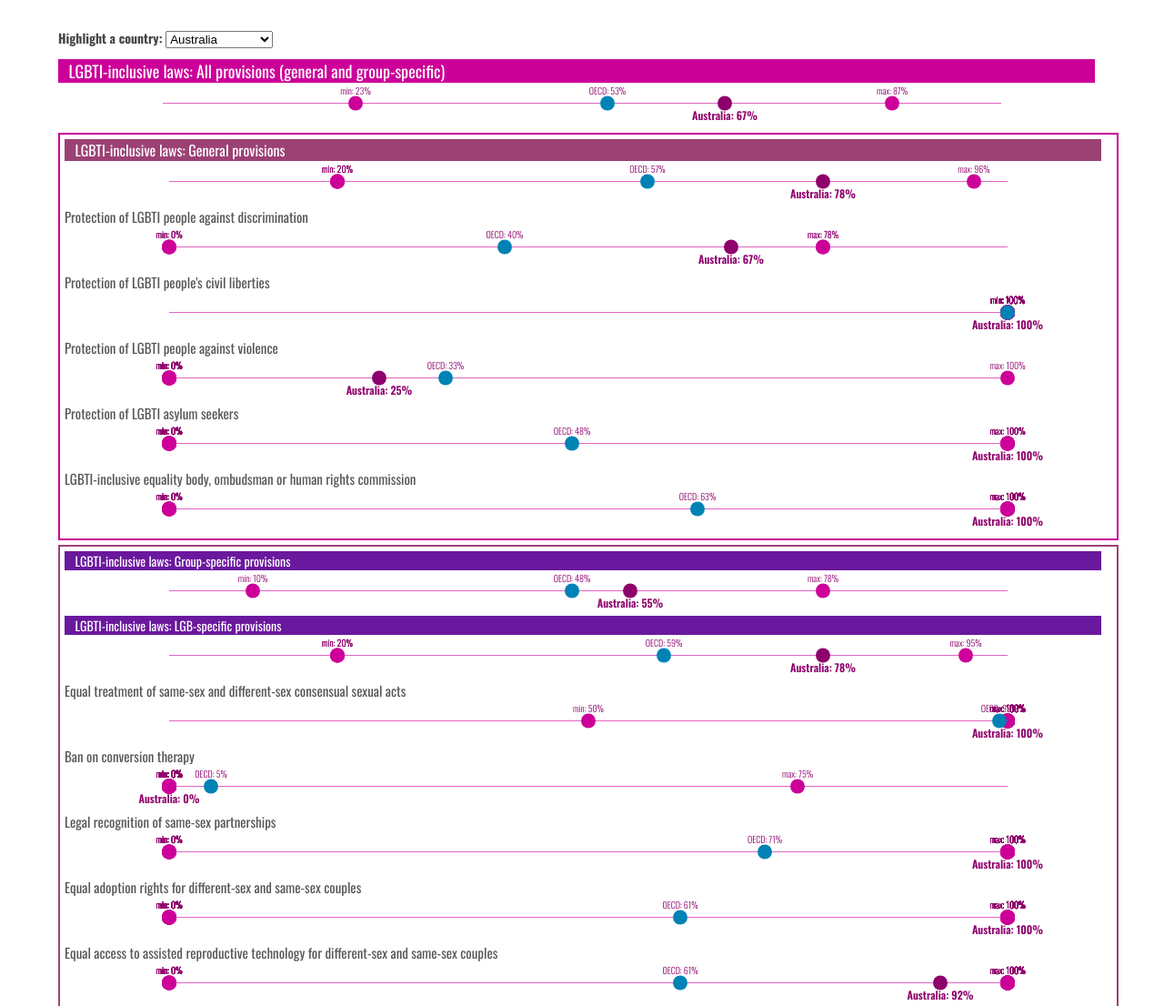
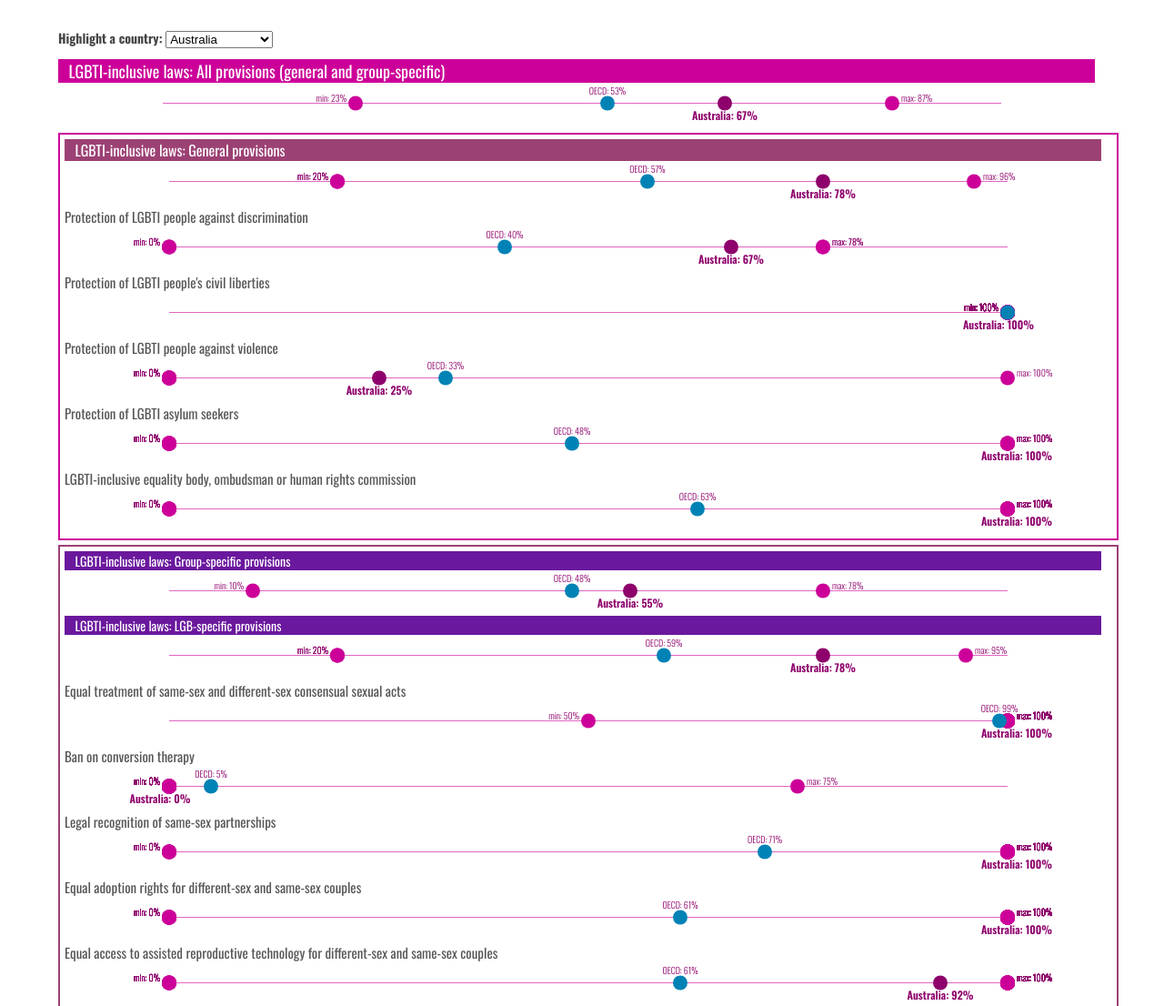
Before and after one commit to gitvfd/LGBTI-inclusive-laws, a plain HTML site: page index.html in a window 1280 px wide. Shown: the top 1106 px of the page at 91% size. Drawn offline with nearby package versions, Linux system fonts and the light colour scheme.

Commit message:
test position min max

```diff
--- a/index.html
+++ b/index.html
@@ -561,7 +561,7 @@ function createComparison(topicSelected,countrySel){
 		    	if(d.value!=="")
 		    		return x(parseFloat(d.value));})
 		    .attr("cy",height/2)
-			.style("r", function(d){
+			.attr("r", function(d){
 				if(d.ISO==countrySel)
 					return 8;
 
@@ -631,15 +631,33 @@ function createComparison(topicSelected,countrySel){
 		circleGroup.append("text")
 			.attr("class","label")
 			.attr("dx", function(d){
-				    	if(d.value!=="")
-				    		return x(parseFloat(d.value));})
+				if (d.value == min)
+					return x(parseFloat(d.value)) - 10;
+				else if (d.value == max)
+					return x(parseFloat(d.value)) + 10;
+				else if(d.value!=="")
+				    		return x(parseFloat(d.value));
+			})
 			.attr("dy",function(d){
 				if(d.ISO==countrySel)
-					return height/2+18;
+					return height/2 + 18;
+				else if (d.value == min)
+					return height / 2 - 2;
+				else if (d.value == max)
+					return height / 2 - 2;
 				else
 					return height/2-10;
 			})
-			.style("text-anchor","middle")
+			.style("text-anchor",function(d){
+				if (d.ISO == countrySel)
+					return "middle";
+				else if(d.value == min)
+					return "end"
+				else if (d.value == max)
+					return "start";
+				else
+					return "middle";
+			})
 			.style("fill", "#8e006b"/*colorScale(pickSector(topicSelected))*/)
 			.style("font-size",function(d){
 				if (d.ISO == countrySel)
```
